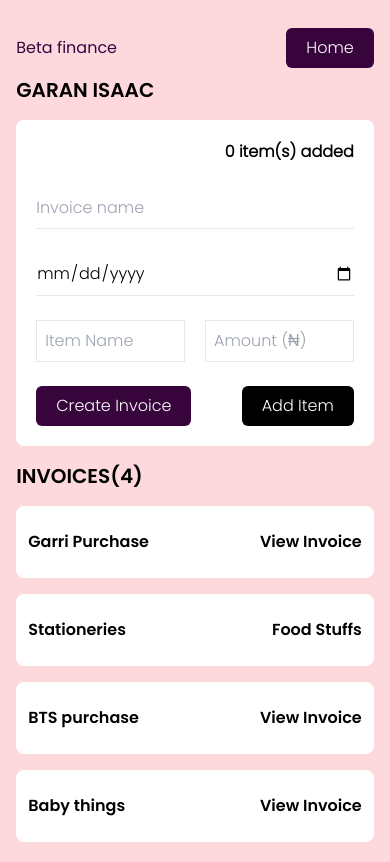
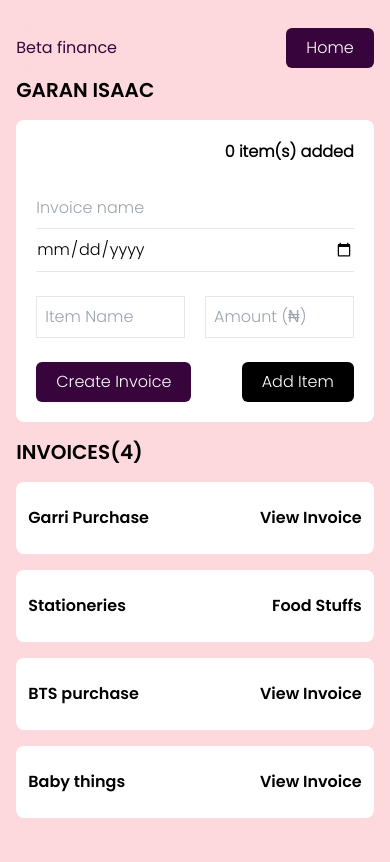
Before and after one commit to Phickayor/beta-finance, a Next.js app: page /admin/clients/1 in a window 390 px wide. Built offline with nearby package versions, Linux system fonts and the light colour scheme; no server answers.

Commit message:
date ui fix on mobile browser

```diff
--- a/components/Admin/AddInvoice.jsx
+++ b/components/Admin/AddInvoice.jsx
@@ -59,15 +59,15 @@ function AddInvoice(props) {
         <span className="text-right font-semibold">
           {ItemsNumber} item(s) added
         </span>
-
+        <div className="grid grid-cols-2">
           <input
             type="text"
             name="invoiceName"
-          value={InvoiceName}
             onChange={(e) => setInvoiceName(e.target.value)}
             required
             placeholder="Invoice name"
-          className="border-b py-2 focus:outline-none focus:border-purple"
+            value={InvoiceName}
+            className="border-b col-span-2 py-2 focus:outline-none focus:border-purple"
           />
 
           <input
@@ -77,8 +77,9 @@ function AddInvoice(props) {
             value={DatePurchased}
             onChange={(e) => setDatePurchased(e.target.value)}
             required
-          className="bg-inherit w-full border-b py-2 focus:outline-none focus:border-purple"
+            className="bg-inherit col-span-2 w-full border-b py-2 focus:outline-none focus:border-purple"
           />
+        </div>
 
         <div className="grid grid-cols-2 gap-5">
           <input
```
Lines whose indentation alone changed are shown as unchanged.
